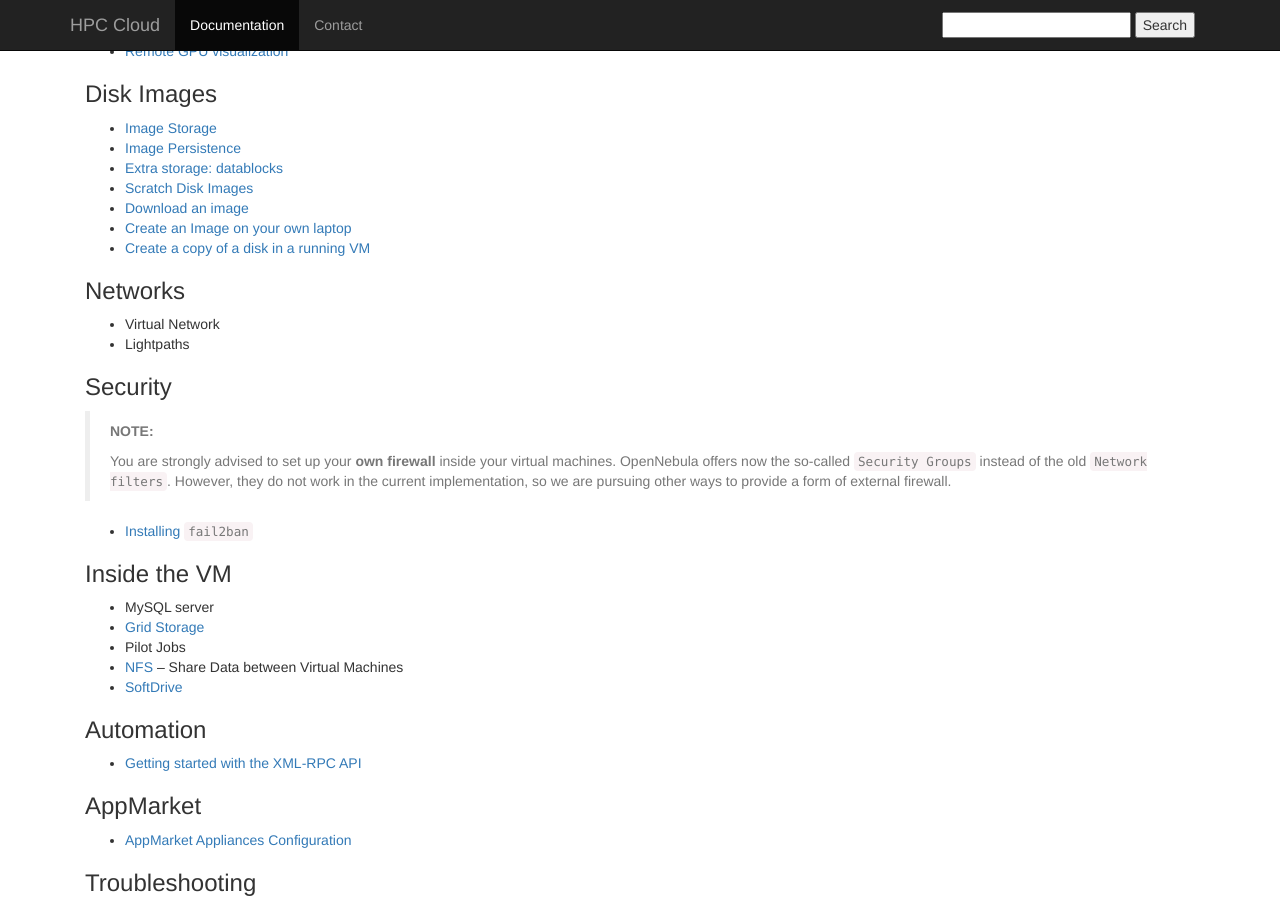
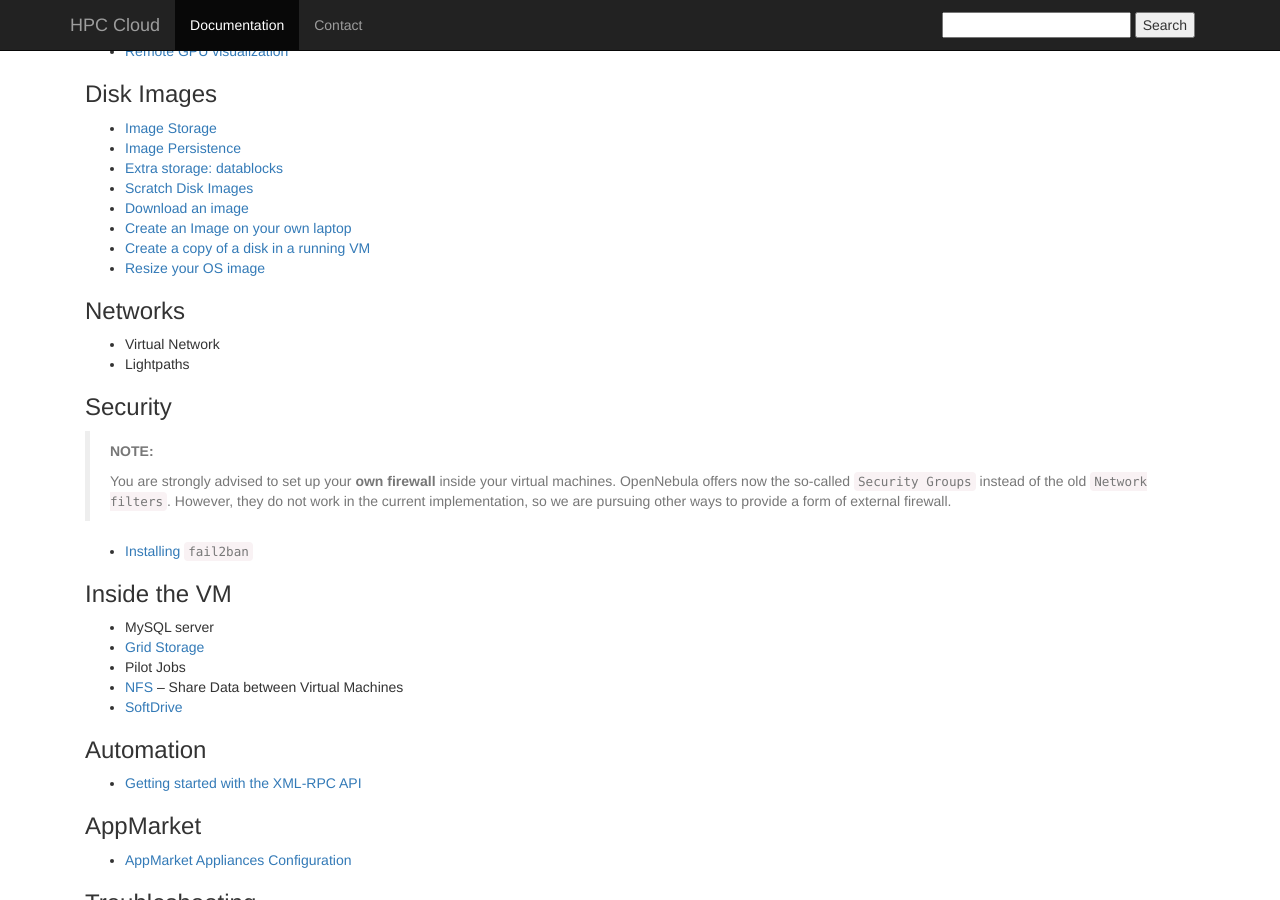
Before and after one commit to sara-nl/clouddocs, a Jekyll site: the page built from index.markdown, in a window 1280 px wide and 900 px high, scrolled down 1020 px. Built offline with Jekyll 4.4.1, drawn with Linux system fonts in a browser that asks for light colours; nearby versions of some CDN libraries.

Commit message:
Link to resize_os_image

```diff
--- a/index.markdown
+++ b/index.markdown
@@ -55,6 +55,7 @@ layout: default
 * [Download an image](image_download)
 * [Create an Image on your own laptop](image-on-own-laptop)
 * [Create a copy of a disk in a running VM](storage_snapshot)
+* [Resize your OS image](resize_os_image)
 
 ### Networks
 * Virtual Network
```
